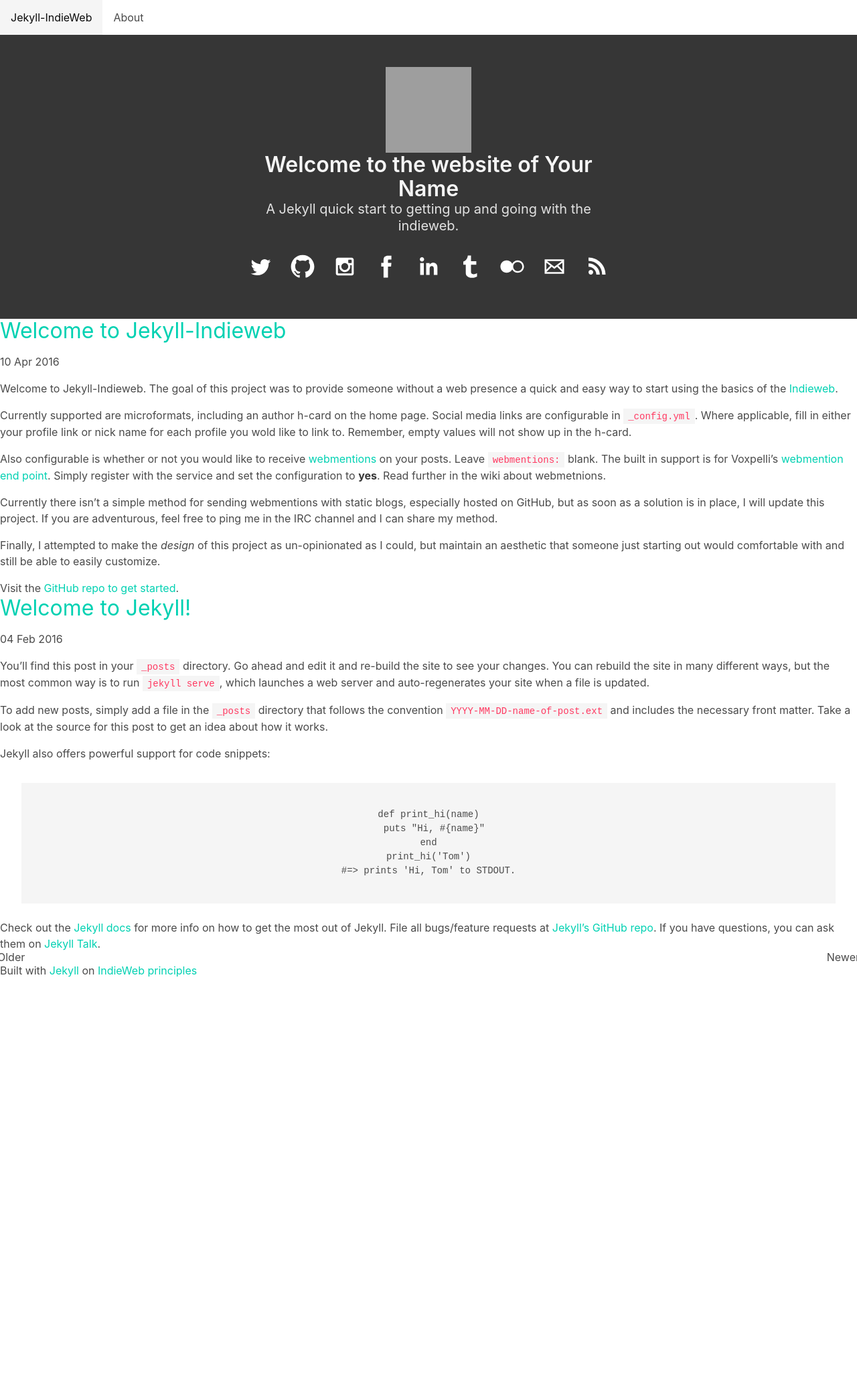
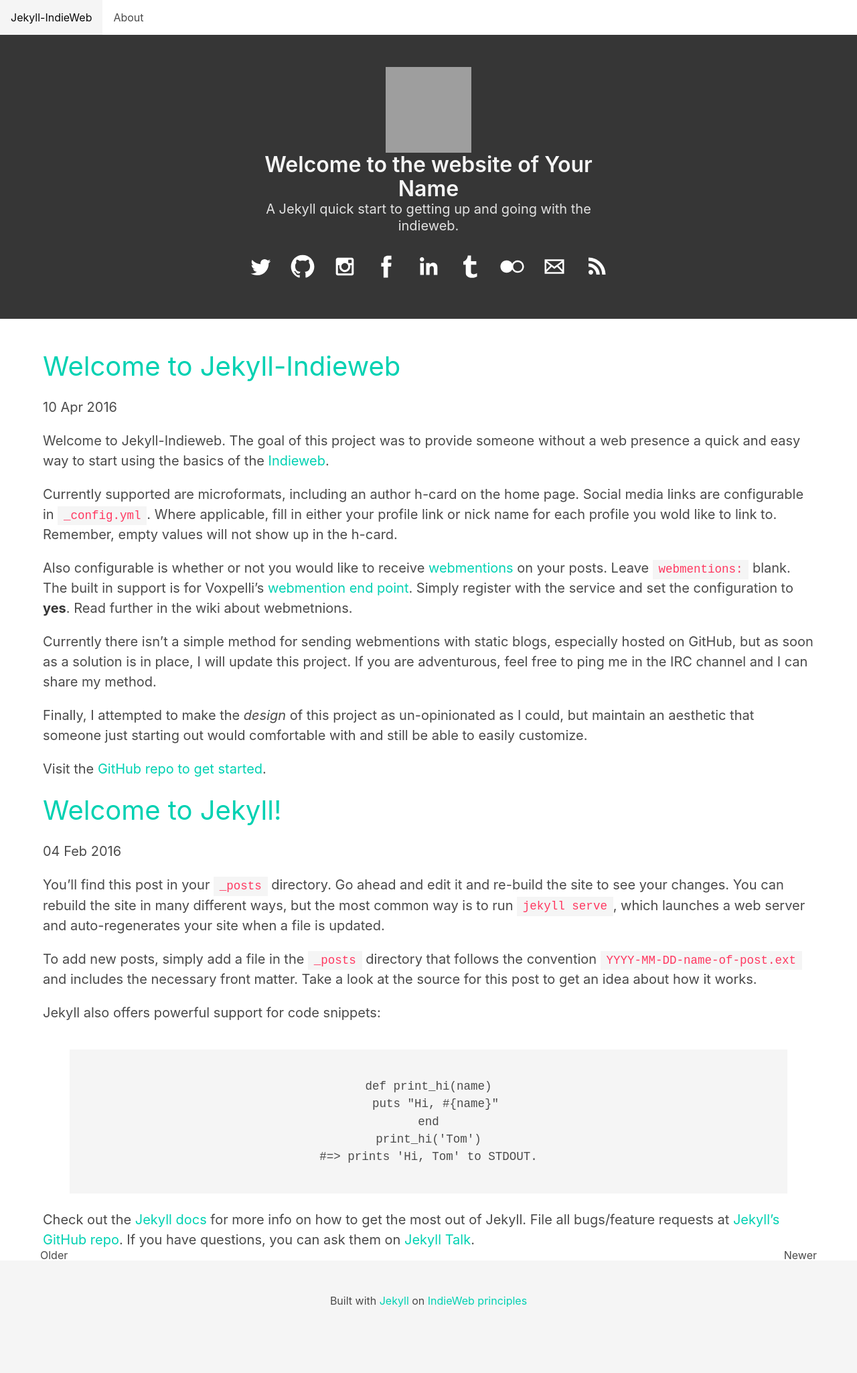
Before and after one commit to miklb/jekyll-indieweb, a Jekyll site: the page built from index.html, in a window 1280 px wide. Shown: the whole page at 67% size. Built offline with Jekyll 4.4.1, drawn with Linux system fonts in a browser that asks for light colours; the list of posts is cut into pages by our own code; before the commit the page ends 1461 px from its top, so only the background shows below that; grey boxes are pictures that could not be loaded.

Commit message:
fix: base markup for content

```diff
--- a/_includes/post.html
+++ b/_includes/post.html
@@ -1,9 +1,9 @@
 {% assign post = include.post %}
 
 
-<article class="post h-entry">
+<article class="content is-medium post h-entry">
 	{% if post.title != '' %}
-	<h1 class="post-title p-name">
+	<h1 class="title p-name">
 		{% if post.mf-bookmark %}
 			<a class="u-bookmark-of" href="{{post.mf-bookmark | first}}">{{post.title}}</a>
 		{% elsif post.mf-bookmark-of %}
--- a/_layouts/default.html
+++ b/_layouts/default.html
@@ -41,18 +41,17 @@
 	{% if page.url == '/' %}
 	{% include hcard.html %}
 	{% endif %}
-	<div id="wrapper">
 		<main role="main">
-			<div class="content">
-				{{ content }}
+			<div class="container">
+					{{ content }}
 			</div>
 		</main>
-
-	</div>
-	<footer class="site-footer" role="contentinfo">
-<p>
-	Built with <a href="https://github.com/miklb/jekyll-indieweb">Jekyll</a> on <a href="https://indiewebcamp.com">IndieWeb principles</a>
-</p>
+	<footer class="footer" role="contentinfo">
+		<div class="container has-text-centered">
+			<p>
+				Built with <a href="https://github.com/miklb/jekyll-indieweb">Jekyll</a> on <a href="https://indiewebcamp.com">IndieWeb principles</a>
+			</p>
+		</div>
 	</footer>
 </body>
 
--- a/_layouts/post.html
+++ b/_layouts/post.html
@@ -1,7 +1,8 @@
 ---
 layout: default
 ---
-<article class="post h-entry">
+<div class="content">
+<article class="content post h-entry">
   <header class="entry-header">
 	  {% if post.title != '' %}
   	<h1 class="post-title p-name">
@@ -43,7 +44,7 @@
 
 </footer>
 </article>
-
+</div>
 {% if site.webmentions %}
 {% include webmentions.html %}
 {% endif %}
--- a/assets/css/main.scss
+++ b/assets/css/main.scss
@@ -5,14 +5,19 @@
 @import "variables";
 @import "bulma";
 
+main {
+  margin-top: 3em;
+}
+
 figure.image.is-centered.is-128x128 {
   margin: 0 auto;
 }
 
 svg {
   height: 100%;
-width: 100%;
+  width: 100%;
 }
+
 .soc svg {
   color: white;
   fill: white;
```
